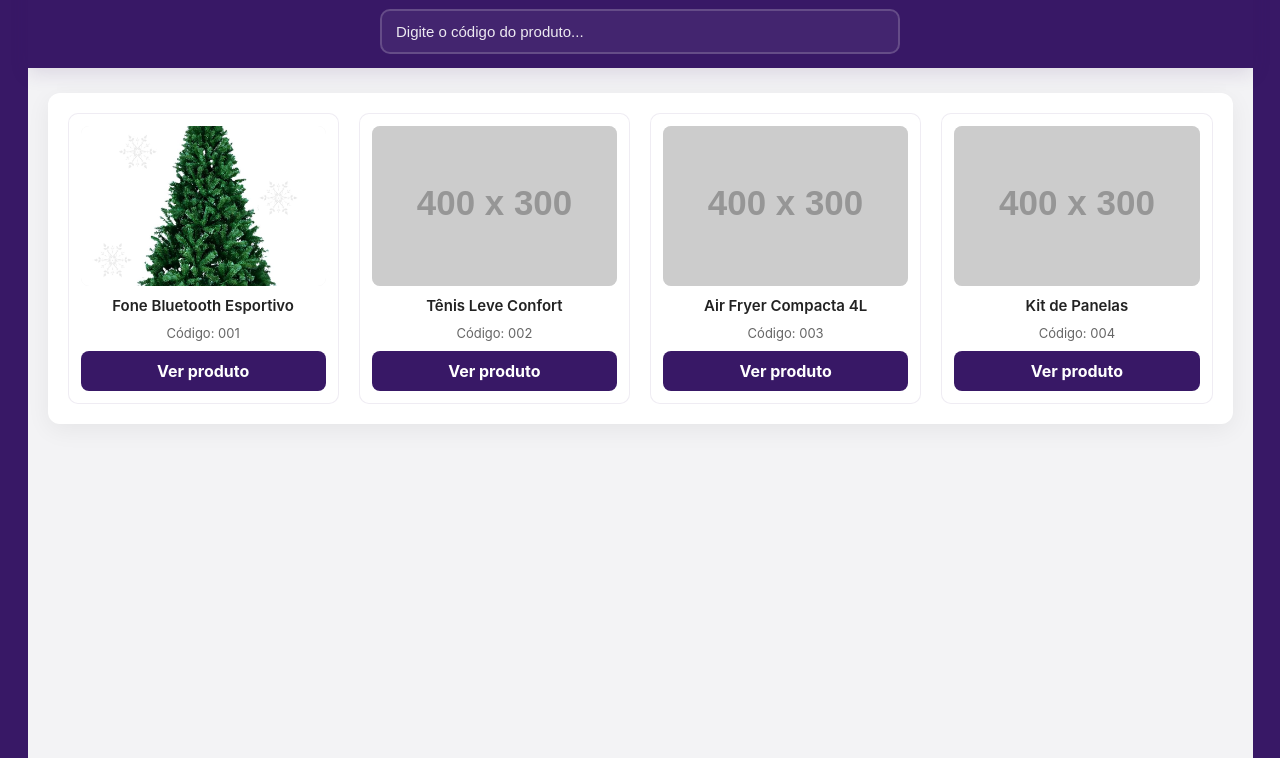
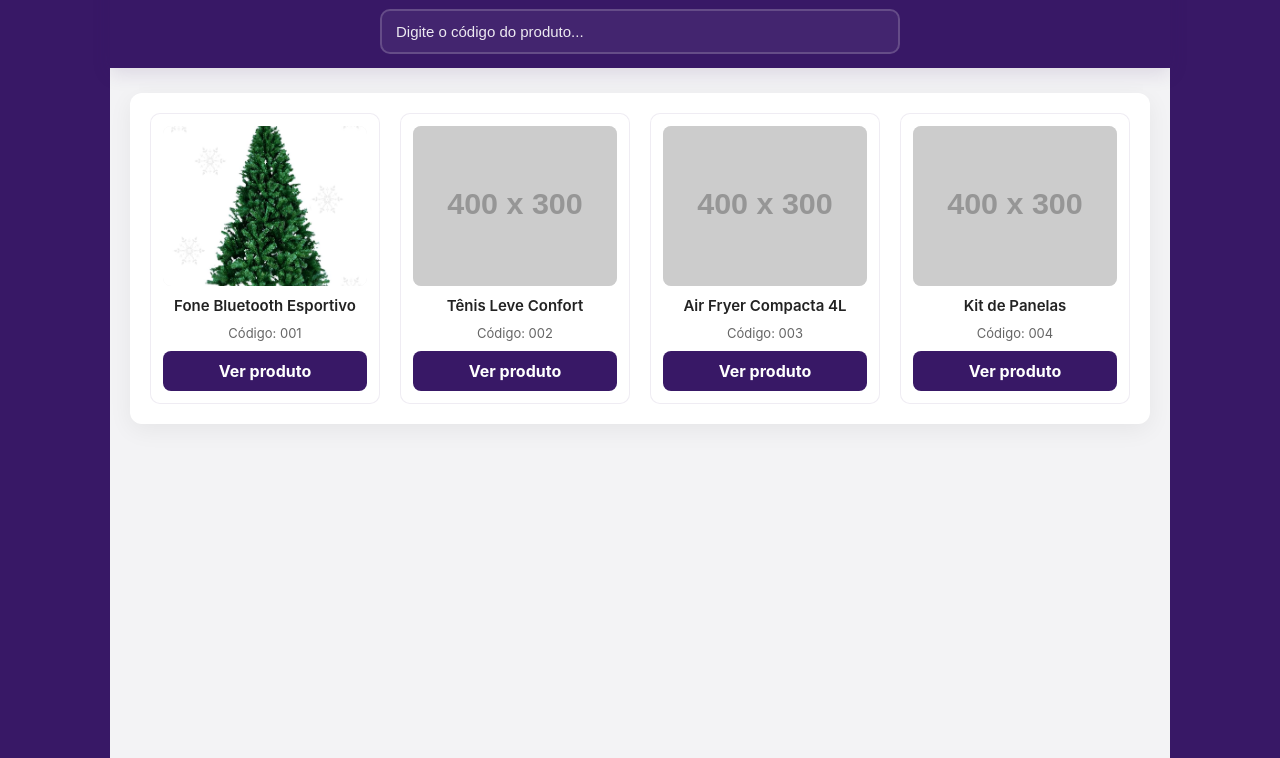
Before and after one commit to emersongsj/achadinhozinho-site, a plain HTML site: page index.html in a window 1280 px wide. Shown: the part 42-800 px from the top of the page. Drawn offline with Linux system fonts and the light colour scheme; placeholder pictures from the web are drawn by us.

Commit message:
Update style.css

```diff
--- a/style.css
+++ b/style.css
@@ -2,7 +2,7 @@
   --roxo: #381866;
   --branco: #ffffff;
   --header-height: 110px;        /* altura da faixa roxa horizontal - ajuste aqui */
-  --sidebar-width: calc(var(--header-height) * 0.25); /* largura das bordas verticais proporcional */
+  --sidebar-width: 110px; /* largura das bordas verticais proporcional */
   --max-content-width: 1200px;
   --gap: 20px;
 }
```
